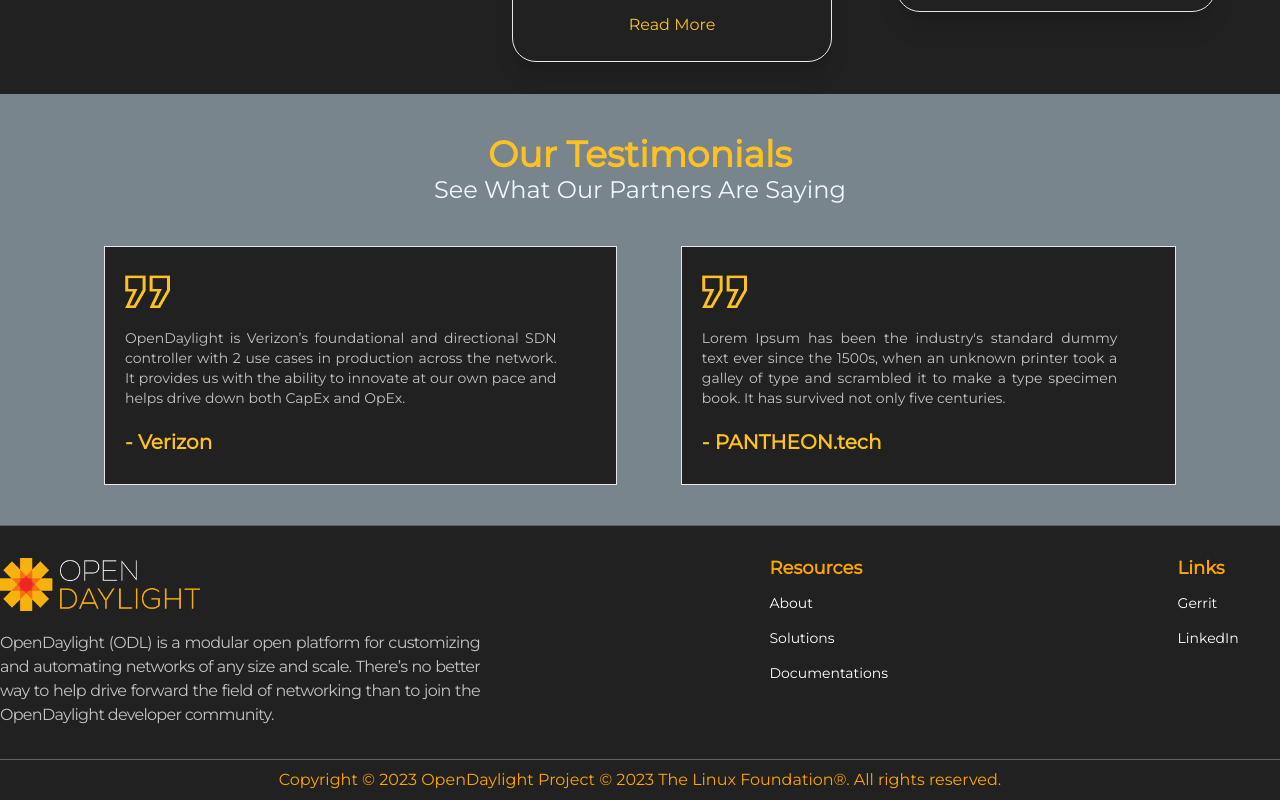
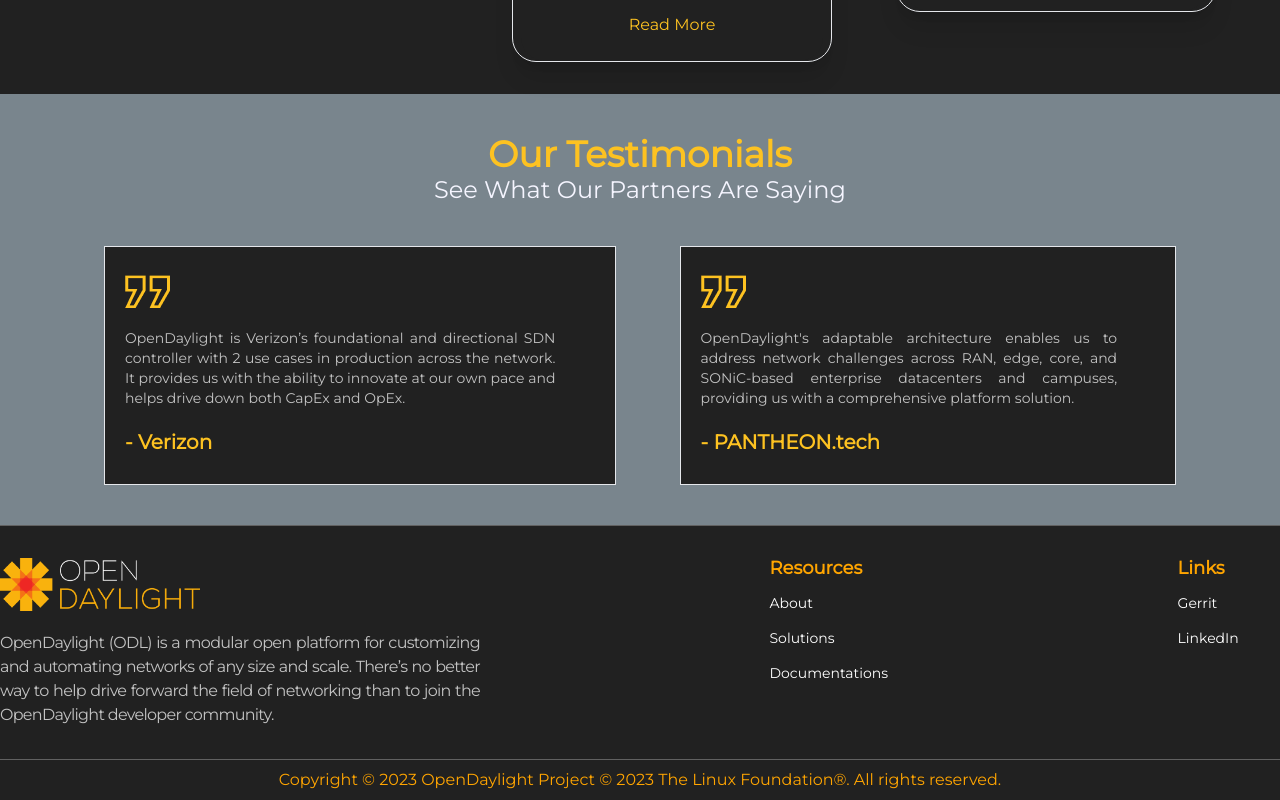
Before and after one commit to opendaylight/opendaylight-website, a React (Create React App) app: page /opendaylight-website/user-stories in a window 1280 px wide. Shown: the part 1280-2080 px from the top of the page. Built offline with nearby package versions, Linux system fonts and the light colour scheme.

Commit message:
PANTHEON.tech user-stories

```diff
--- a/src/components/UserStories/UserStories.jsx
+++ b/src/components/UserStories/UserStories.jsx
@@ -200,10 +200,10 @@
               alt=""
             />
             <p className="sm:mb-5 lg:mb-5 xxl:mb-9 w-11/12 sm:text-sm xl:text-sm xxl:text-lg">
-              Lorem Ipsum has been the industry's standard dummy text ever since
-              the 1500s, when an unknown printer took a galley of type and
-              scrambled it to make a type specimen book. It has survived not
-              only five centuries.
+              OpenDaylight's adaptable architecture enables us to address
+              network challenges across RAN, edge, core, and SONiC-based
+              enterprise datacenters and campuses, providing us with a
+              comprehensive platform solution.
             </p>
             <h4 className="testimonial-company sm:text-sm lg:text-xl xxl:text-2xl">
               - PANTHEON.tech
```
